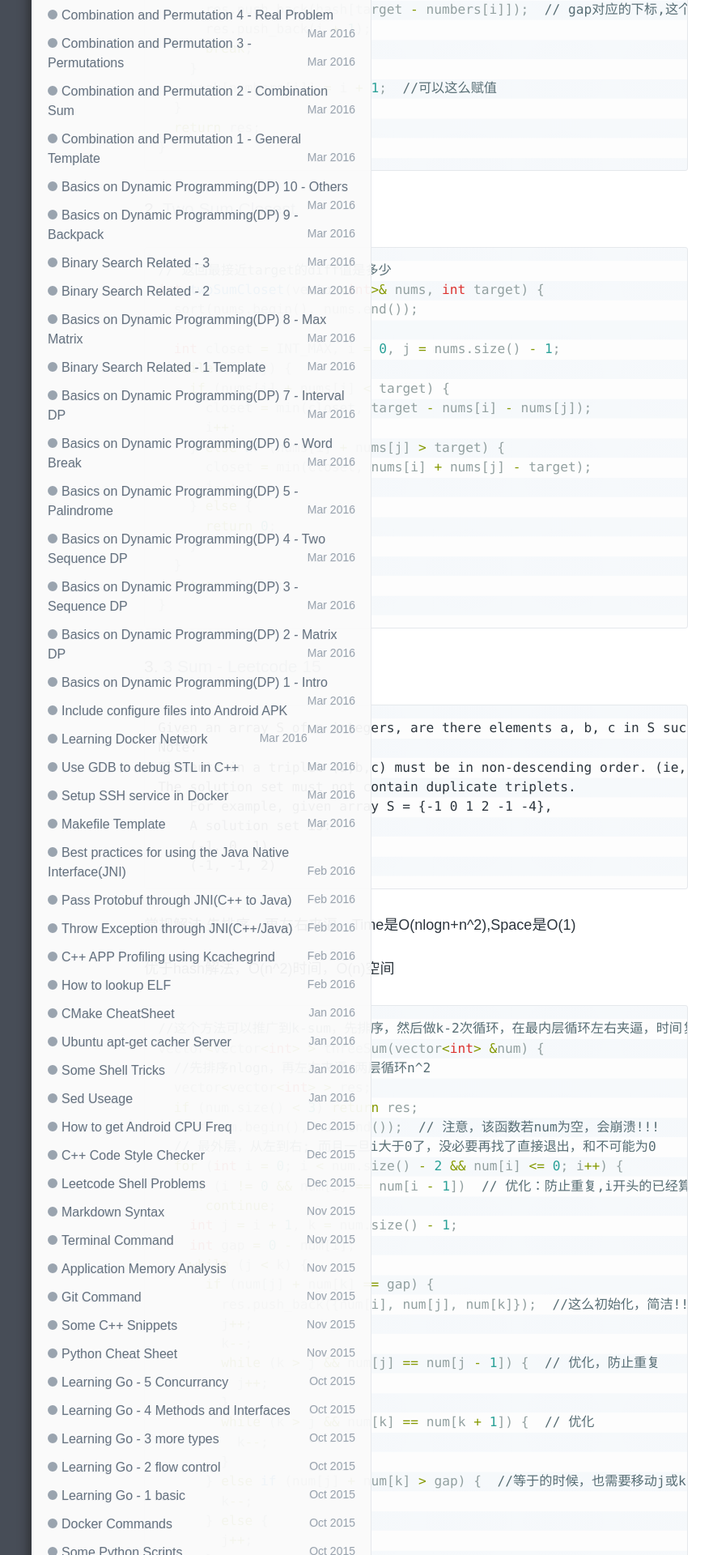
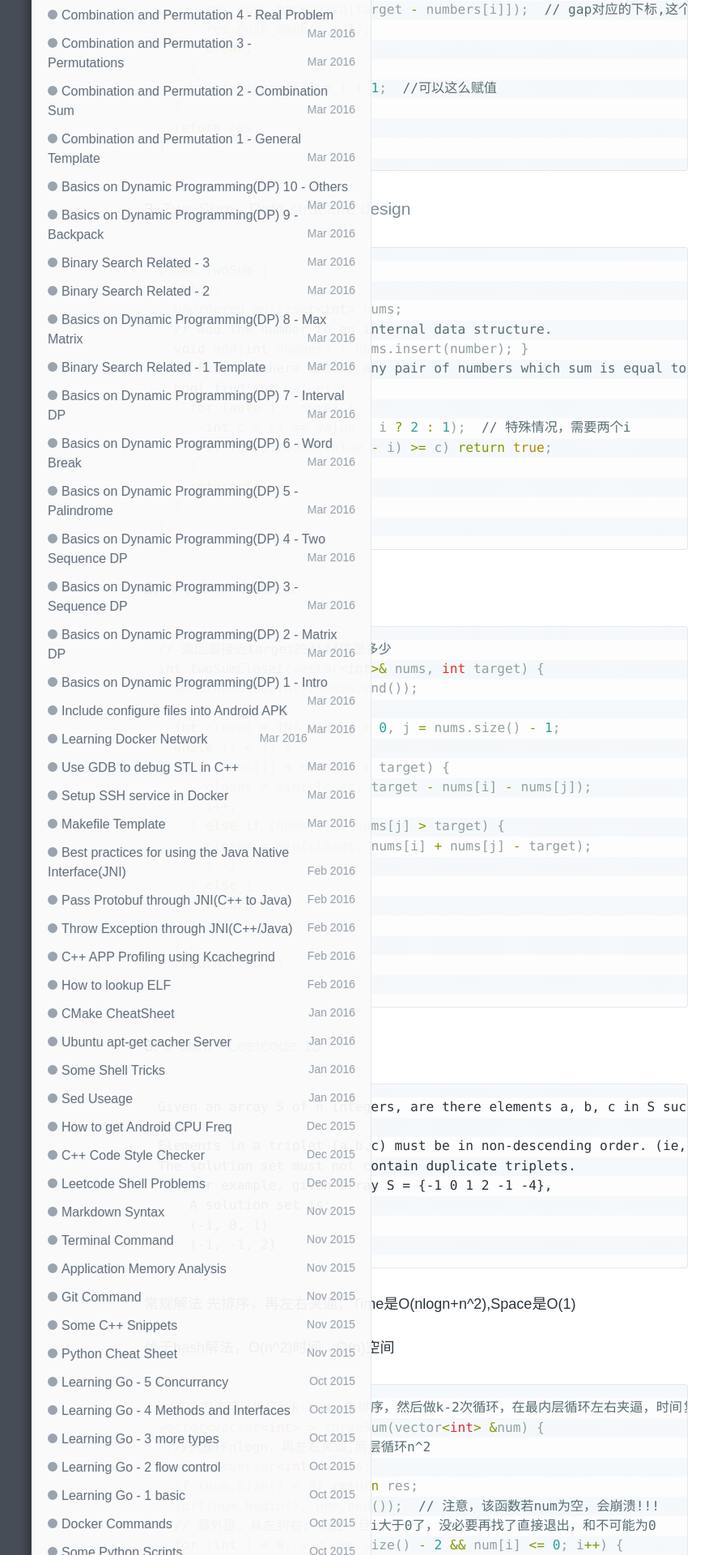
Before and after one commit to wykvictor/wykvictor.github.io, a Jekyll site: the page built from _posts/algorithm/2016-03-27-Array-Numbers-1.md, in a window 1280 px wide. Shown: the part 1486-3406 px from the top of the page at 81% size, without its empty margins (126-1007 px from the left). Built offline with Jekyll 4.4.1, drawn with Linux system fonts in a browser that asks for light colours; some of the changed text lies outside the part shown.

Commit message:
add two sum

```diff
--- a/_posts/algorithm/2016-03-27-Array-Numbers-1.md
+++ b/_posts/algorithm/2016-03-27-Array-Numbers-1.md
@@ -64,6 +64,24 @@ vector<int> twoSum(vector<int> &numbers, int target) {
   }
   return res;
 }
+{% endhighlight %}
+
+### 3. [Two Sum - Data structure design](http://www.lintcode.com/en/problem/two-sum-data-structure-design/)
+{% highlight C++ %}
+class TwoSum {
+ public:
+  unordered_multiset<int> nums;
+  // Add the number to an internal data structure.
+  void add(int number) { nums.insert(number); }
+  // Find if there exists any pair of numbers which sum is equal to the value.
+  bool find(int value) {
+    for (auto i : nums) {
+      int c = (i == value - i ? 2 : 1);  // 特殊情况，需要两个i
+      if (nums.count(value - i) >= c) return true;
+    }
+    return false;
+  }
+};
 {% endhighlight %}
 
 ### 2. [Two Sum Closest](http://www.lintcode.com/en/problem/two-sum-closest/)
```
